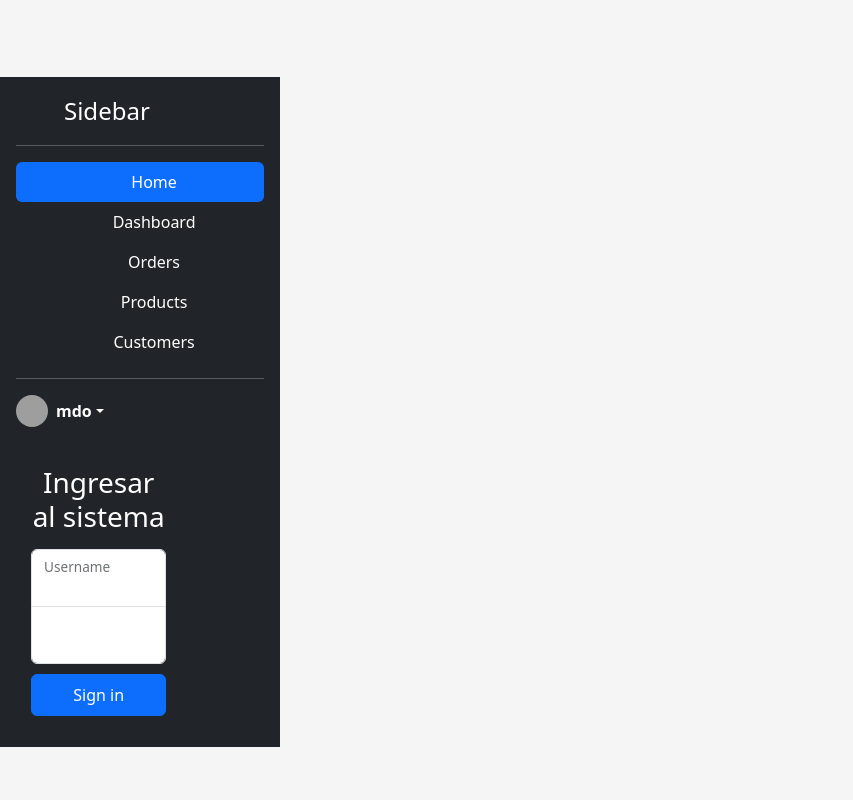
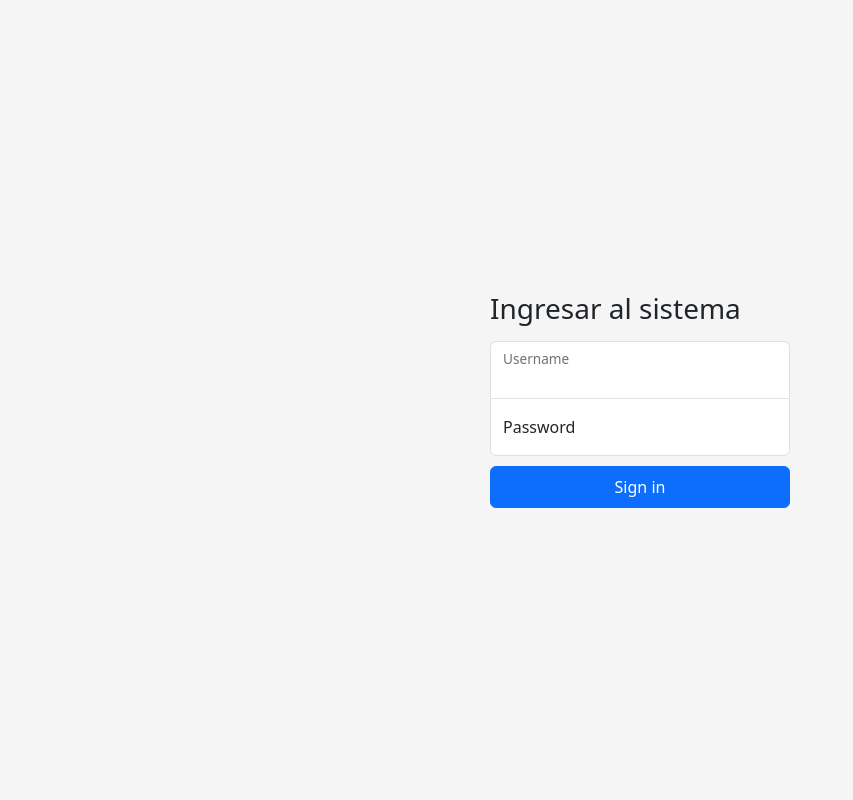
Before and after one commit to Matiaseze/tp-aspectos-legales, a Flask app: page / in a window 1280 px wide. Shown: the whole page, without its empty margins (0-853 px from the left). Run offline with Flask 3, Linux system fonts and the light colour scheme; some libraries are stand-ins or nearby versions; grey boxes are pictures that could not be loaded.

Commit message:
cambios en los templates

```diff
--- a/src/templates/auth/login.html
+++ b/src/templates/auth/login.html
@@ -8,7 +8,7 @@ Login
 <link rel="stylesheet" href="{{ url_for('static', filename='css/home.css') }}">
 {% endblock  %}
 
-{% block body %}
+{% block container %}
     <form class="form-signin  w-100 m-auto" action="/login" method='POST' >
       <!-- <img class="mb-4" src="/docs/5.3/assets/brand/bootstrap-logo.svg" alt="" width="72" height="57"> -->
       {% with messages = get_flashed_messages() %}
--- a/src/templates/base.html
+++ b/src/templates/base.html
@@ -14,20 +14,14 @@
 
 </head>
 
-<body class="text-center">
-    <div class="col-2 mt-4">
-    {% block sidebar %}
-    {% include 'sidebar.html' %}
-    {% endblock %}
-    </div>
-    <div class="col-8 mt-4">
-    {% block body %}
+<body>
+    {% block container %}
 
     {% endblock %}
+
     <script src="https://cdn.jsdelivr.net/npm/bootstrap@5.3.1/dist/js/bootstrap.bundle.min.js"
-        integrity="sha384-HwwvtgBNo3bZJJLYd8oVXjrBZt8cqVSpeBNS5n7C8IVInixGAoxmnlMuBnhbgrkm"
-        crossorigin="anonymous"></script>
-    </div>
+    integrity="sha384-HwwvtgBNo3bZJJLYd8oVXjrBZt8cqVSpeBNS5n7C8IVInixGAoxmnlMuBnhbgrkm"
+    crossorigin="anonymous"></script>
 </body>
 
 </html>
--- a/src/templates/sidebar.html
+++ b/src/templates/sidebar.html
@@ -1,45 +1,36 @@
 <div class="d-flex flex-column flex-shrink-0 p-3 text-white bg-dark" style="width: 280px;">
     <a href="/" class="d-flex align-items-center mb-3 mb-md-0 me-md-auto text-white text-decoration-none">
       <svg class="bi me-2" width="40" height="32"><use xlink:href="#bootstrap"></use></svg>
-      <span class="fs-4">Sidebar</span>
+      <span class="fs-4">Inicio</span>
     </a>
     <hr>
     <ul class="nav nav-pills flex-column mb-auto">
-      <li class="nav-item">
-        <a href="#" class="nav-link active" aria-current="page">
-          <svg class="bi me-2" width="16" height="16"><use xlink:href="#home"></use></svg>
-          Home
-        </a>
-      </li>
       <li>
         <a href="#" class="nav-link text-white">
           <svg class="bi me-2" width="16" height="16"><use xlink:href="#speedometer2"></use></svg>
-          Dashboard
+          Usuarios
         </a>
       </li>
       <li>
         <a href="#" class="nav-link text-white">
           <svg class="bi me-2" width="16" height="16"><use xlink:href="#table"></use></svg>
-          Orders
+          Pacientes
         </a>
       </li>
       <li>
         <a href="#" class="nav-link text-white">
           <svg class="bi me-2" width="16" height="16"><use xlink:href="#grid"></use></svg>
-          Products
-        </a>
-      </li>
-      <li>
-        <a href="#" class="nav-link text-white">
-          <svg class="bi me-2" width="16" height="16"><use xlink:href="#people-circle"></use></svg>
-          Customers
+          Doctores
         </a>
       </li>
     </ul>
     <hr>
     <div class="dropdown">
       <a href="#" class="d-flex align-items-center text-white text-decoration-none dropdown-toggle" id="dropdownUser1" data-bs-toggle="dropdown" aria-expanded="false">
-        <img src="https://github.com/mdo.png" alt="" width="32" height="32" class="rounded-circle me-2">
-        <strong>mdo</strong>
+        <img src="static/images/person-login.png" alt="" width="32" height="32" class="rounded-circle me-2">
+        <strong>{{ current_user.nombre }}</strong>
       </a>
       <ul class="dropdown-menu dropdown-menu-dark text-small shadow" aria-labelledby="dropdownUser1">
+        <a class="nav-link text-white" href="{{ url_for('logout')}}"> Logout </a>
+      </ul>
+    </div>
```
Also changed, not shown: src/templates/home.html (+2 -11 lines), src/templates/main.html (added, +29 -0 lines), src/static/images/person-login.png (added).
